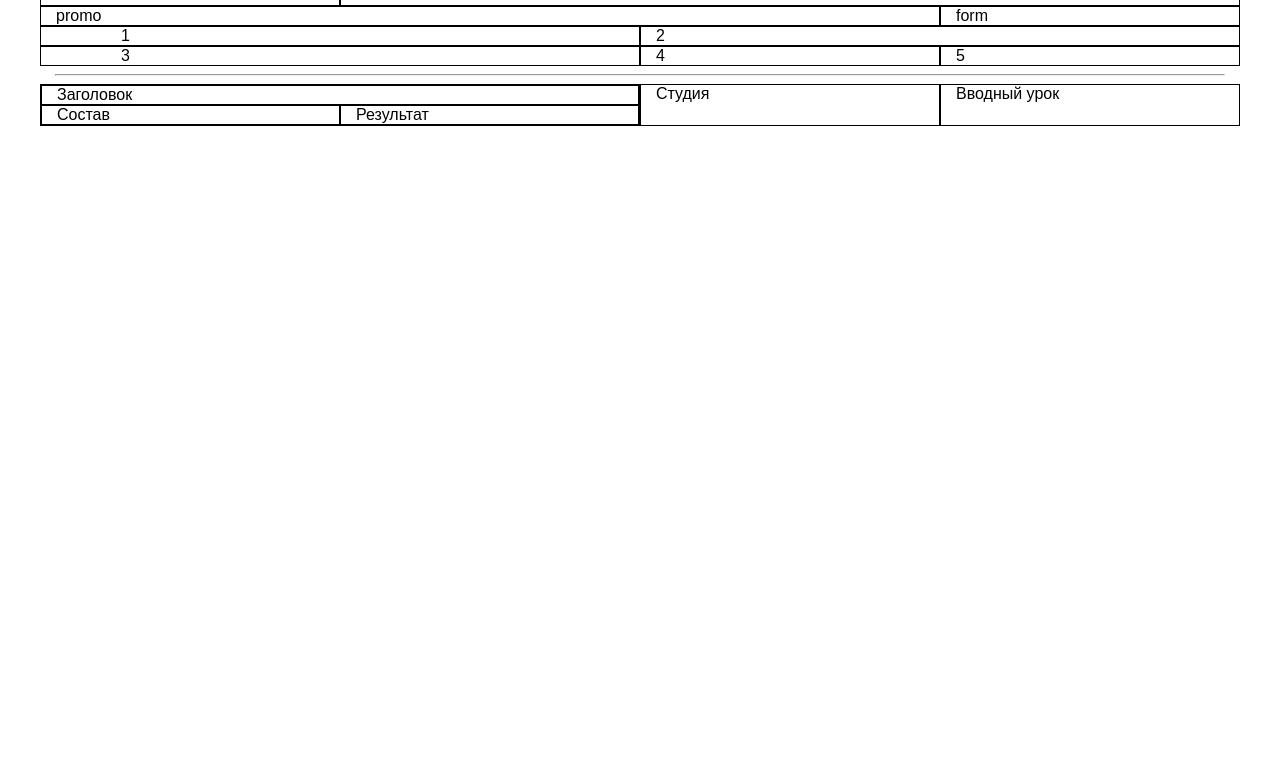
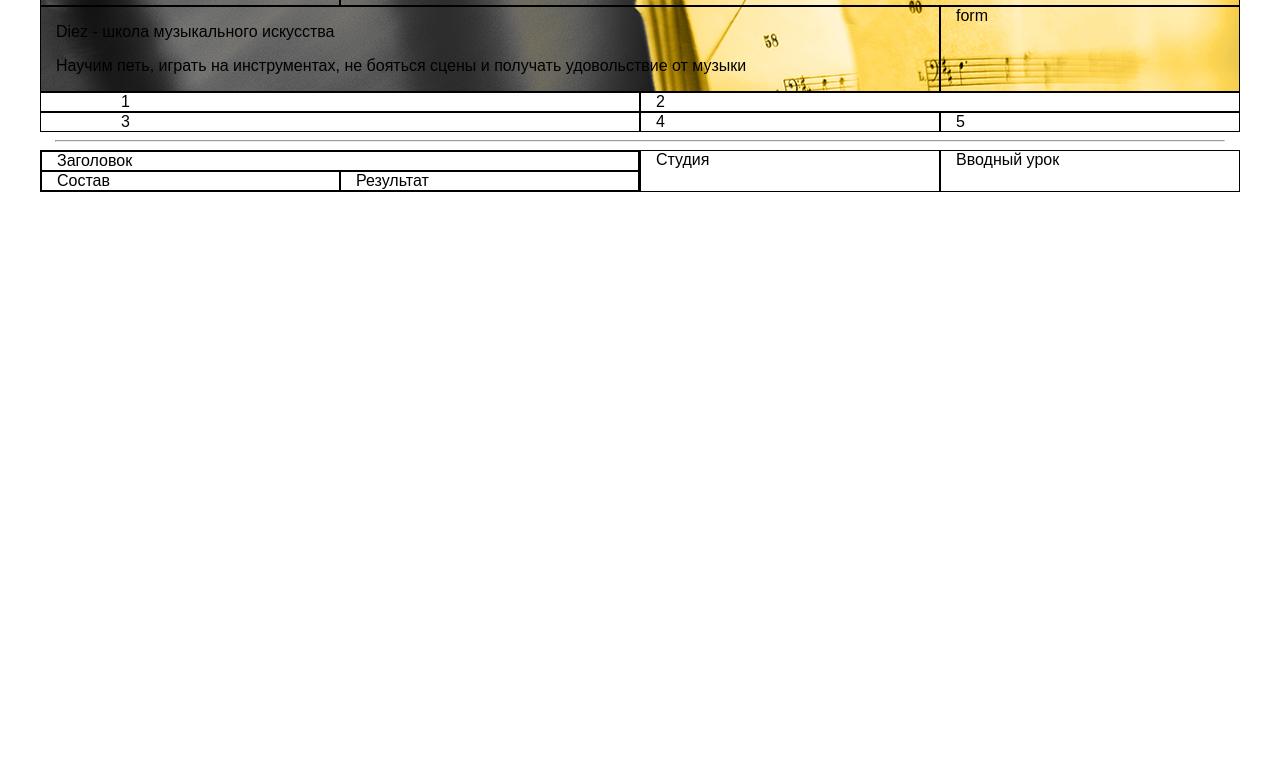
Before and after one commit to kseniyawald/epixx-diez, a plain HTML site: page index.html in a window 1280 px wide. Shown: the part 34-800 px from the top of the page. Drawn offline with Linux system fonts and the light colour scheme.

Commit message:
текстовые блоки

```diff
--- a/css/style.css
+++ b/css/style.css
@@ -59,3 +59,8 @@
 .main-nav__item:last-child .main-nav__link {
 	padding-right: 0;
 }
+
+.promo-wrapper {
+  background-image: url(../images/bg_main.jpg);
+  background-repeat: no-repeat;
+}
--- a/index.html
+++ b/index.html
@@ -2,7 +2,7 @@
 <html lang="en">
 <head>
   <meta charset="UTF-8">
-  <title>Document</title>
+  <title>DIEZ</title>
   <link rel="stylesheet" href="css/style.css">
 </head>
 <body>
@@ -31,7 +31,10 @@
     		</nav>
     	</div>
     </div><div class="row">
-    	<div class="col col--lg-3">promo</div>
+    	<div class="col col--lg-3">
+         <p>Diez - школа музыкального искусства</p>
+         <p>Научим петь, играть на инструментах, не бояться сцены и получать удовольствие от музыки</p>
+        </div>
     	<div class="col col--lg-1">form</div>
     </div>
 
```
